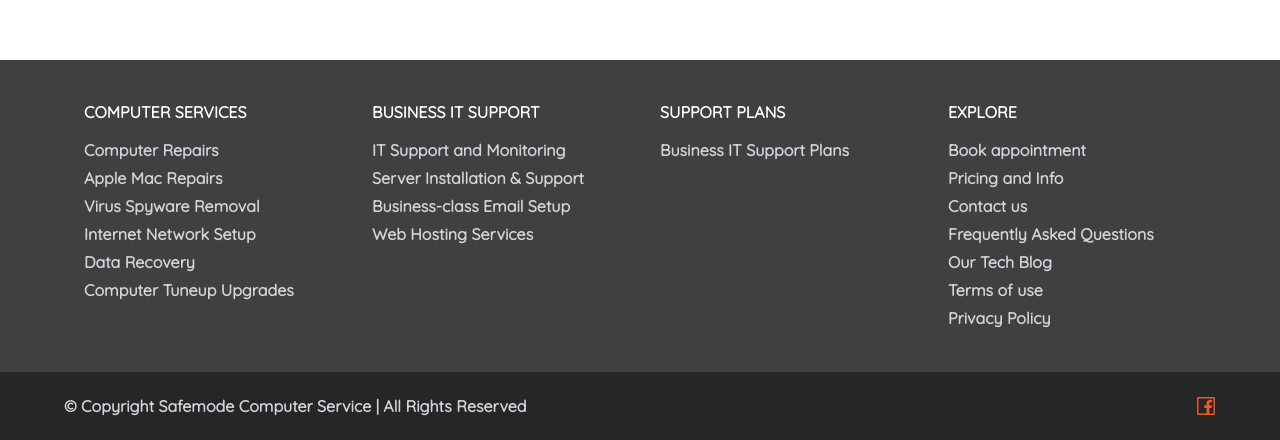
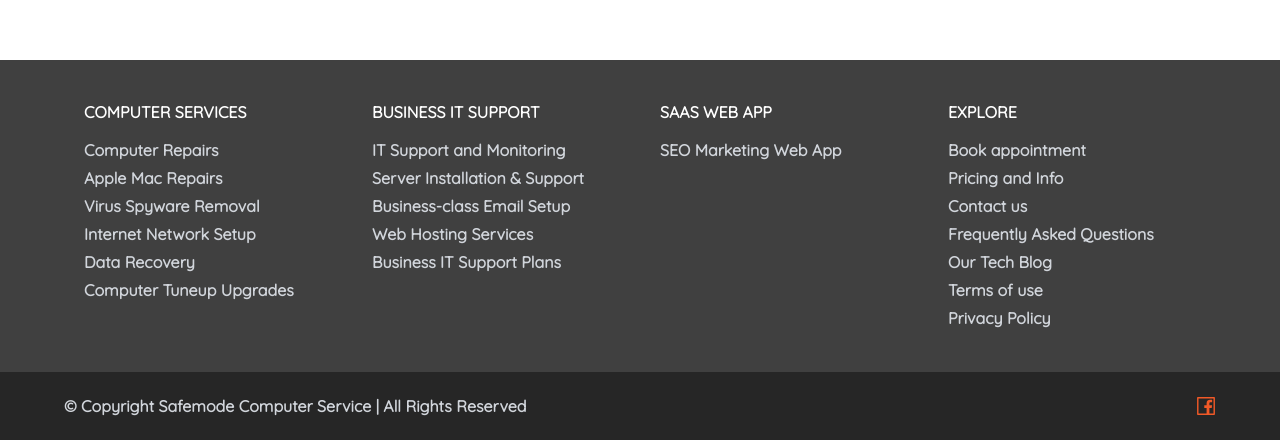
Before and after one commit to sparestaff/demo-seo-content-generator, a Next.js app: page / in a window 1280 px wide. Shown: the part 869-1309 px from the top of the page. Built offline with nearby package versions, Linux system fonts and the light colour scheme.

Commit message:
Add footer link

```diff
--- a/components/layout/Footer.tsx
+++ b/components/layout/Footer.tsx
@@ -7,27 +7,27 @@
       links: [
         {
           body: "Computer Repairs",
-          url: "#",
+          url: "https://safemode.com.au/computer-repairs/",
         },
         {
           body: "Apple Mac Repairs",
-          url: "#",
+          url: "https://safemode.com.au/apple-repairs/",
         },
         {
           body: "Virus Spyware Removal",
-          url: "#",
+          url: "https://safemode.com.au/virus-spyware-removal/",
         },
         {
           body: "Internet Network Setup",
-          url: "#",
+          url: "https://safemode.com.au/internet-network-setup/",
         },
         {
           body: "Data Recovery",
-          url: "#",
+          url: "https://safemode.com.au/data-recovery/",
         },
         {
           body: "Computer Tuneup Upgrades",
-          url: "#",
+          url: "https://safemode.com.au/computer-tuneup-upgrades/",
         },
       ],
     },
@@ -36,28 +36,32 @@
       links: [
         {
           body: "IT Support and Monitoring",
-          url: "#",
+          url: "https://safemode.com.au/business-it-support/",
         },
         {
           body: "Server Installation & Support",
-          url: "#",
+          url: "https://safemode.com.au/server-setup/",
         },
         {
           body: "Business-class Email Setup",
-          url: "#",
+          url: "https://safemode.com.au/business-email/",
         },
         {
           body: "Web Hosting Services",
-          url: "#",
+          url: "https://safemode.com.au/web-hosting/",
+        },
+        {
+          body: "Business IT Support Plans",
+          url: "https://safemode.com.au/business-it-support-plans/",
         },
       ],
     },
     {
-      title: "SUPPORT PLANS",
+      title: "SAAS WEB APP",
       links: [
         {
-          body: "Business IT Support Plans",
-          url: "#",
+          body: "SEO Marketing Web App",
+          url: "https://safemode.com.au/web-app/",
         },
       ],
     },
@@ -66,31 +70,31 @@
       links: [
         {
           body: "Book appointment",
-          url: "#",
+          url: "https://safemode.com.au/book-appointment/",
         },
         {
           body: "Pricing and Info",
-          url: "#",
+          url: "https://safemode.com.au/pricing-and-info/",
         },
         {
           body: "Contact us",
-          url: "#",
+          url: "https://safemode.com.au/contact/",
         },
         {
           body: "Frequently Asked Questions",
-          url: "#",
+          url: "https://safemode.com.au/faq/",
         },
         {
           body: "Our Tech Blog",
-          url: "#",
+          url: "https://safemode.com.au/blog/",
         },
         {
           body: "Terms of use",
-          url: "#",
+          url: "https://safemode.com.au/terms/",
         },
         {
           body: "Privacy Policy",
-          url: "#",
+          url: "https://safemode.com.au/privacy/",
         },
       ],
     },
--- a/features/keyword/components/ServiceAreas.tsx
+++ b/features/keyword/components/ServiceAreas.tsx
@@ -36,7 +36,10 @@
             ? regions.map((item, idx) => (
                 <Link
                   key={idx}
-                  href={`/${keyword}/${item.region.replace(/ /g, "-")}`}
+                  href={`/${keyword?.replace(/ /g, "-")}/${item.region.replace(
+                    / /g,
+                    "-"
+                  )}`}
                 >
                   {keyword} {camelCaseAll(item.region)}
                 </Link>
@@ -46,7 +49,10 @@
             ? locationData?.suburbs?.map((location, idx) => (
                 <Link
                   key={idx}
-                  href={`/${keyword}/${location.replace(/ /g, "-")}`}
+                  href={`/${keyword?.replace(/ /g, "-")}/${location.replace(
+                    / /g,
+                    "-"
+                  )}`}
                 >
                   {keyword} {camelCaseAll(location)}
                 </Link>
```
